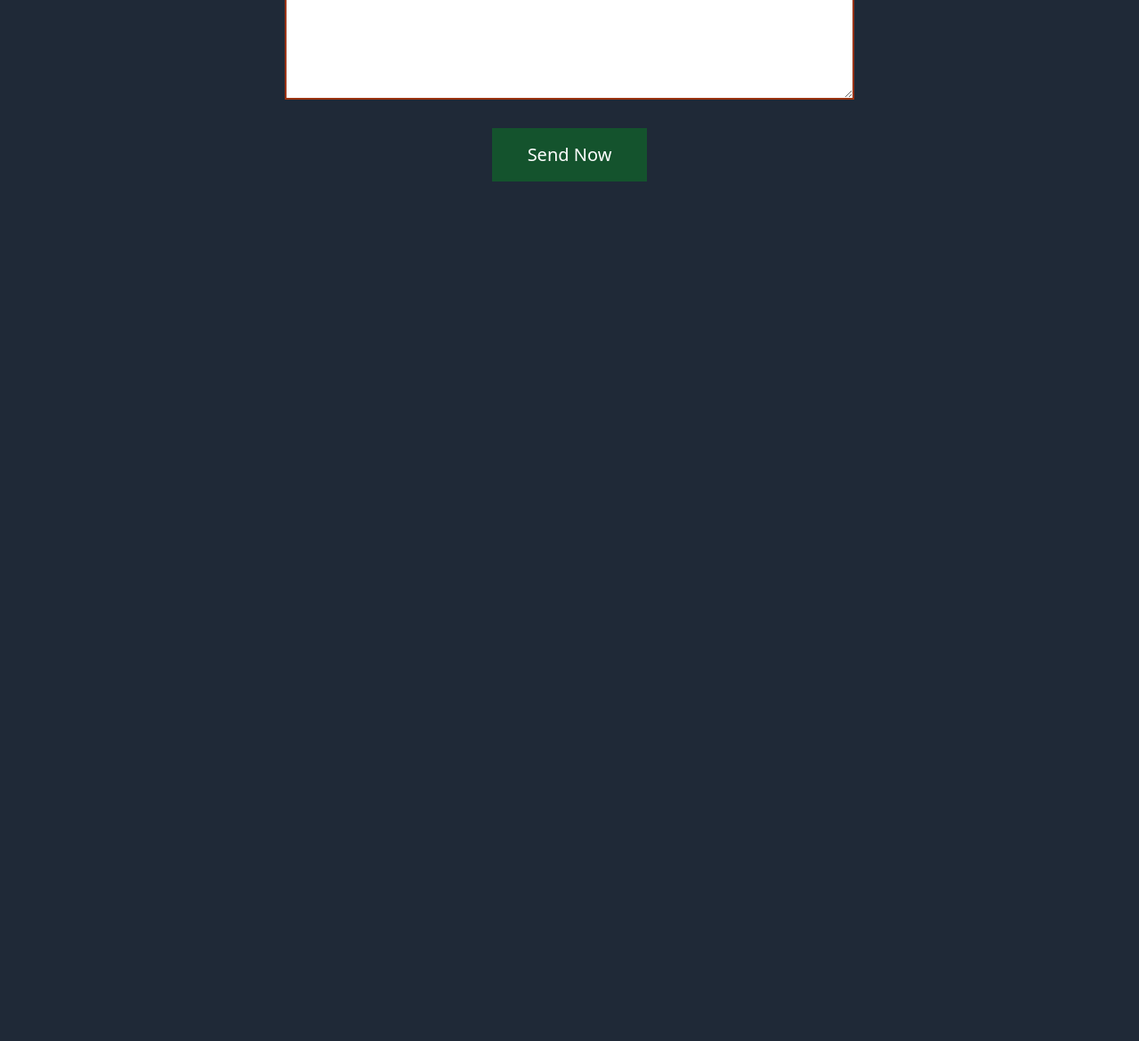
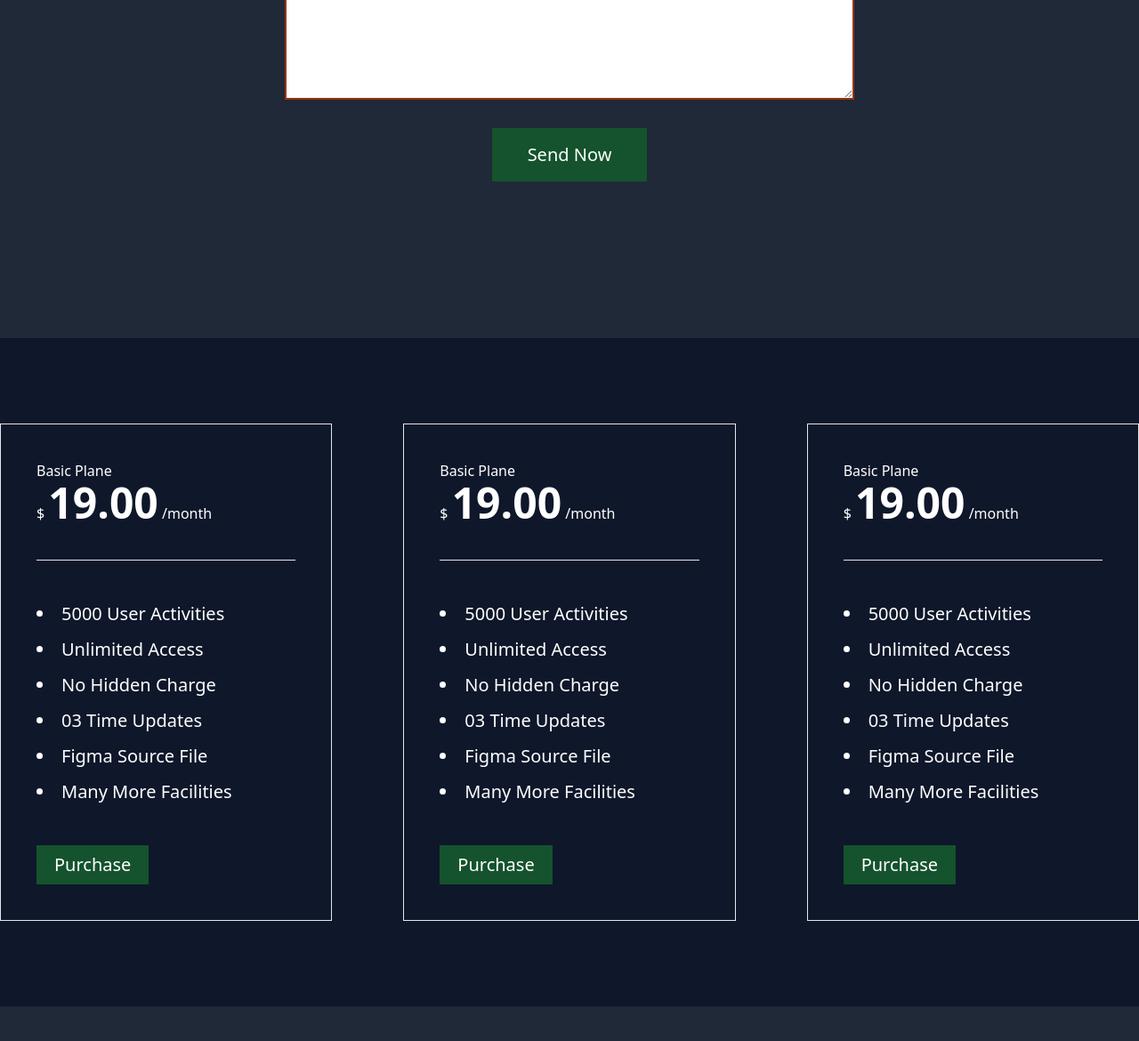
Before and after one commit to Contactahrisha/First-Tailwind-Projects, a website built with Vite: page index.html in a window 1280 px wide. Shown: the part 3032-4202 px from the top of the page at 89% size. Before the commit the page ends 3332 px from the top, so only its background shows below. Built offline with nearby package versions, Linux system fonts and the light colour scheme.

Commit message:
purchase section code

```diff
--- a/index.html
+++ b/index.html
@@ -162,6 +162,63 @@
     </div>
 </section>
 
+
+<section class="bg-slate-900 my-16 sm:my-20 py-12 sm:py-24">
+    <div class="grid md:grid-cols-2 lg:grid-cols-3 gap-10 sm:gap-16 md:gap-20
+    justify-center items-center text-white">
+
+        <div class="border p-10">
+            <h5> Basic Plane</h5>
+            <h2> $ <span class="text-xl sm:text-2xl md:text-5xl font-bold"> 19.00</span> /month</h2>
+
+            <hr class="my-10">
+
+            <ul class="list-disc list-inside leading-10 text-xl">
+                <li> 5000 User Activities</li>
+                <li> Unlimited Access</li>
+                <li> No Hidden Charge</li>
+                <li> 03 Time Updates</li>
+                <li> Figma Source File</li>
+                <li> Many More Facilities</li>
+            </ul>
+            <button class="bg-green-900 mt-10 hover:bg-green-600 transition px-5 py-2 text-xl"> Purchase</button>
+        </div>
+        <div class="border p-10">
+            <h5> Basic Plane</h5>
+            <h2> $ <span class="text-xl sm:text-2xl md:text-5xl font-bold"> 19.00</span> /month</h2>
+
+            <hr class="my-10">
+
+            <ul class="list-disc list-inside leading-10 text-xl">
+                <li> 5000 User Activities</li>
+                <li> Unlimited Access</li>
+                <li> No Hidden Charge</li>
+                <li> 03 Time Updates</li>
+                <li> Figma Source File</li>
+                <li> Many More Facilities</li>
+            </ul>
+            <button class="bg-green-900 mt-10 hover:bg-green-600 transition px-5 py-2 text-xl"> Purchase</button>
+        </div>
+        <div class="border p-10">
+            <h5> Basic Plane</h5>
+            <h2> $ <span class="text-xl sm:text-2xl md:text-5xl font-bold"> 19.00</span> /month</h2>
+
+            <hr class="my-10">
+
+            <ul class="list-disc list-inside leading-10 text-xl">
+                <li> 5000 User Activities</li>
+                <li> Unlimited Access</li>
+                <li> No Hidden Charge</li>
+                <li> 03 Time Updates</li>
+                <li> Figma Source File</li>
+                <li> Many More Facilities</li>
+            </ul>
+            <button class="bg-green-900 mt-10 hover:bg-green-600 transition px-5 py-2 text-xl"> Purchase</button>
+        </div>
+
+    </div>
+</section>
+
 </main>
 
 
```
